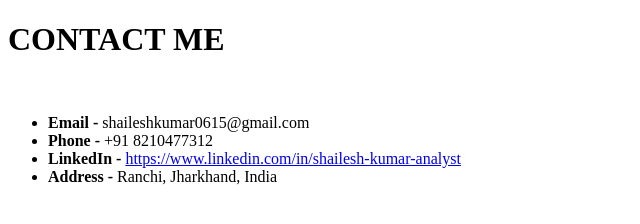
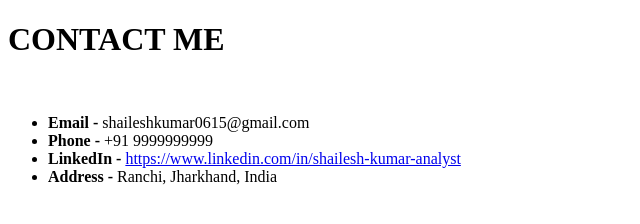
Before and after one commit to shaileshkumarad/shailesh-resume, a plain HTML site: page contact.html in a window 1280 px wide. Shown: the full height of the page, 0-640 px from the left. Drawn offline with Linux system fonts and the light colour scheme.

Commit message:
Update contact.html

```diff
--- a/contact.html
+++ b/contact.html
@@ -10,7 +10,7 @@
         <br />
         <ul>
             <li><strong>Email -</strong> shaileshkumar0615@gmail.com</li>
-            <li><strong>Phone -</strong> +91 8210477312</li>
+            <li><strong>Phone -</strong> +91 9999999999</li>
             <li><strong>LinkedIn -</strong> <a href="https://www.linkedin.com/in/shailesh-kumar-analyst">https://www.linkedin.com/in/shailesh-kumar-analyst</a></li>
             <li><strong>Address -</strong> Ranchi, Jharkhand, India</li>
         </ul>
```
